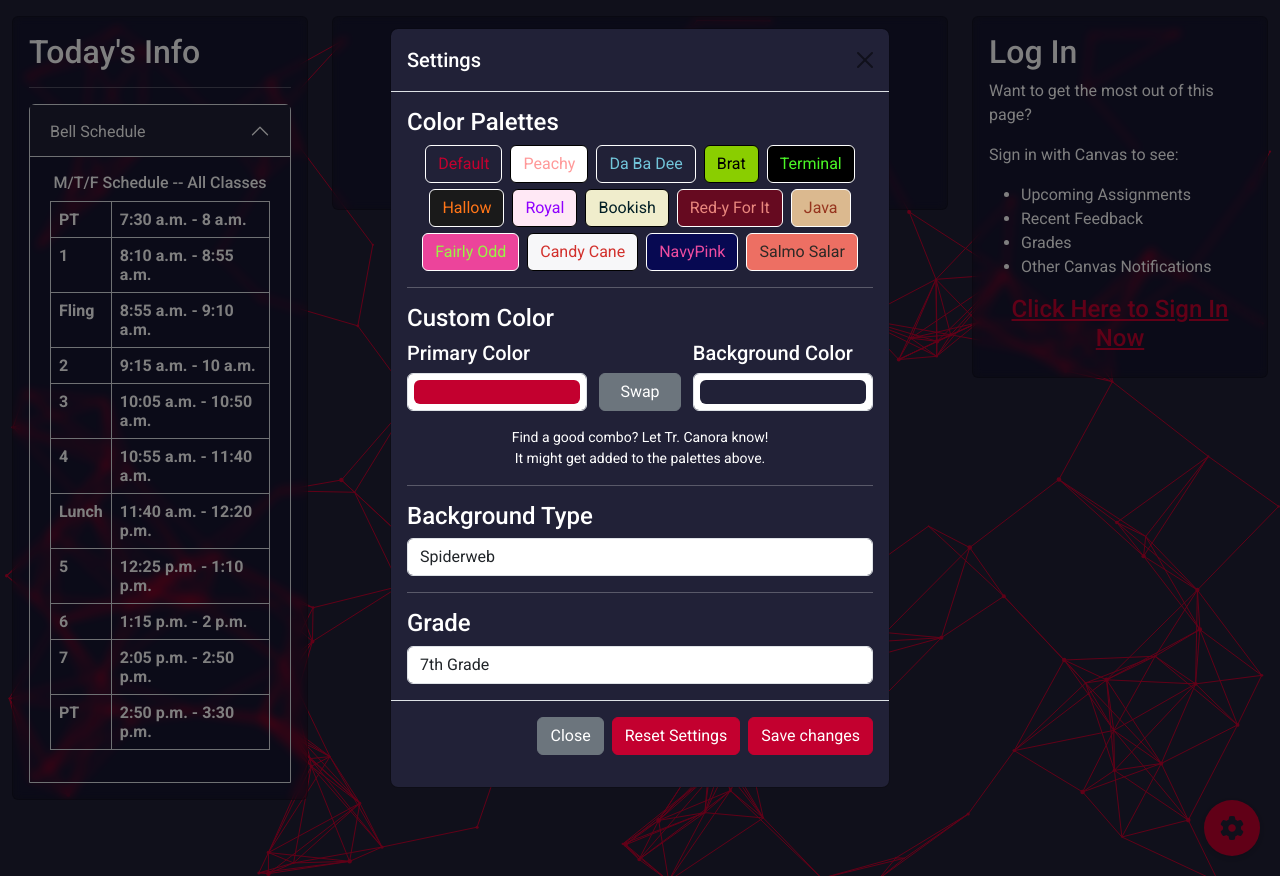
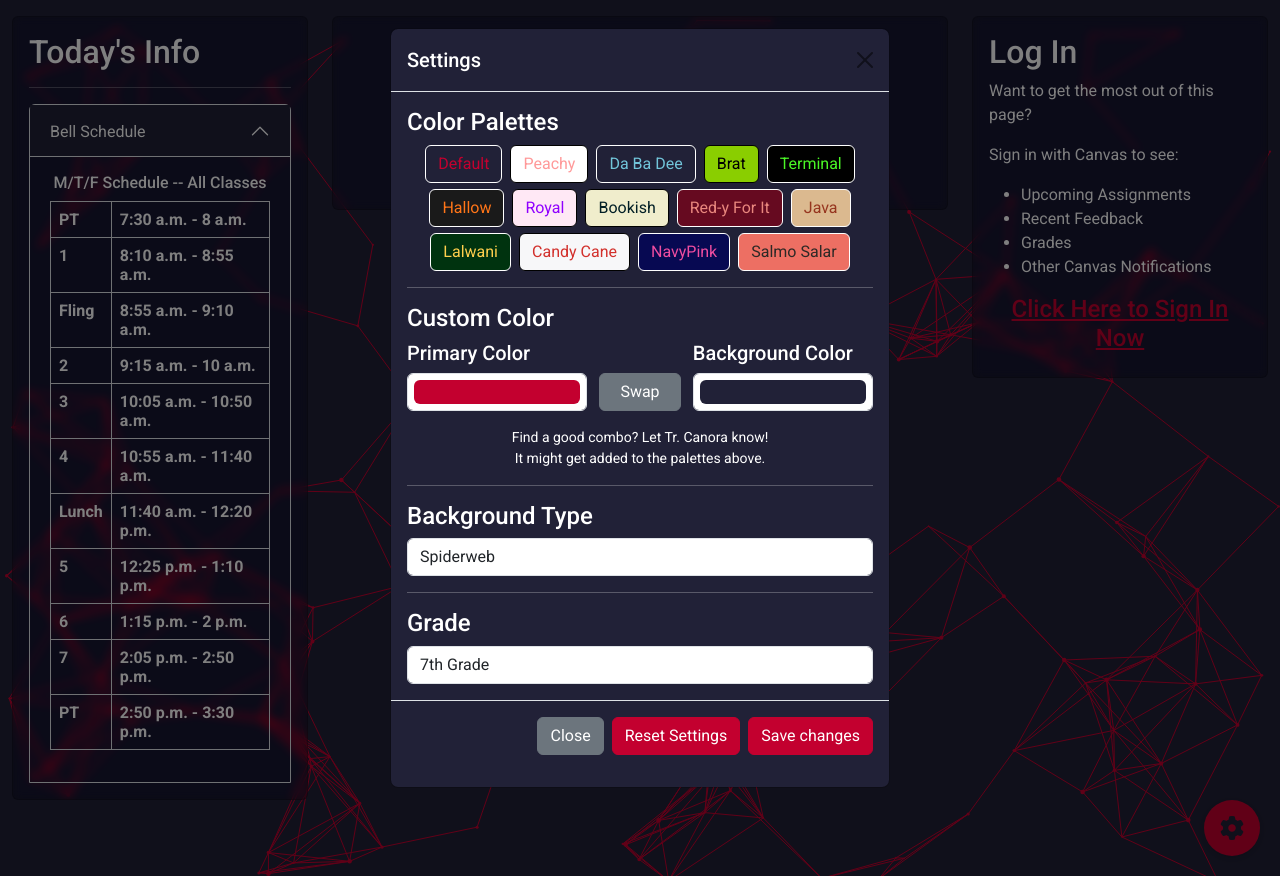
Before and after one commit to dc74089/schooldash, a Django app: page / in a window 1280 px wide, after a click that opens the changed part. Run offline with Django 4.2, Linux system fonts and the light colour scheme; data that the repository does not hold is empty; some libraries are stand-ins or nearby versions.

Commit message:
Update presets

```diff
--- a/app/templates/app/index.html
+++ b/app/templates/app/index.html
@@ -468,8 +468,8 @@
                  onclick="palette('#e9877e', '#660a20')">Red-y For It</a>
               <a href="#" class="btn mx-1" style="background-color: #DBB98F; color: #96351F; border-color: white"
                  onclick="palette('#96351F', '#DBB98F')">Java</a>
-              <a href="#" class="btn mx-1" style="background-color: #EC449B; color: #99F443; border-color: white"
-                 onclick="palette('#99F443', '#EC449B')">Fairly Odd</a>
+              <a href="#" class="btn mx-1" style="background-color: #00330f; color: #FFCF4D; border-color: white"
+                 onclick="palette('#FFCF4D', '#00330f')">Lalwani</a>
               <a href="#" class="btn mx-1" style="background-color: #F7F7F9; color: #D2302C; border-color: black"
                  onclick="palette('#D2302C', '#F7F7F9')">Candy Cane</a>
               <a href="#" class="btn mx-1" style="background-color: #070952; color: #ef4da0; border-color: white"
```
